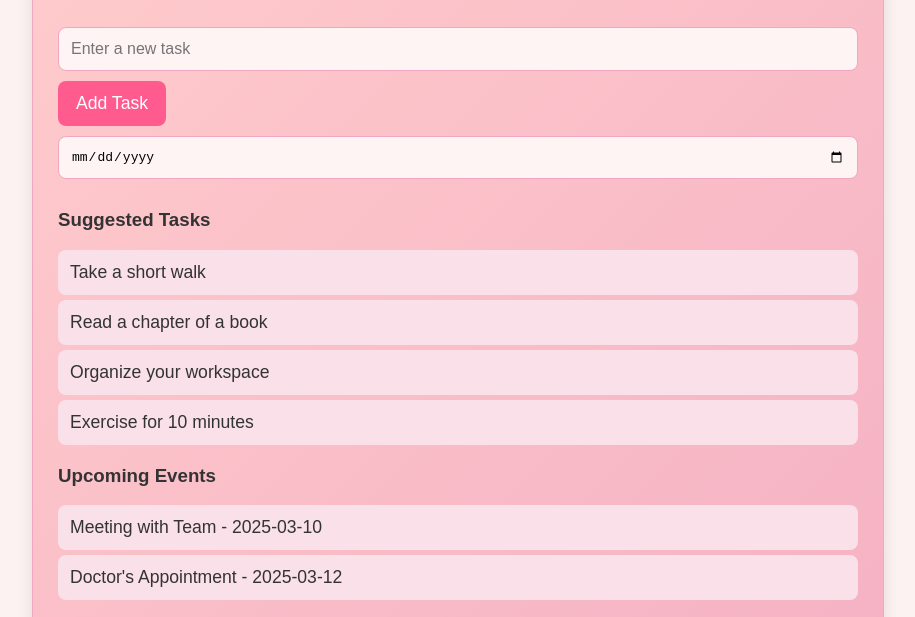
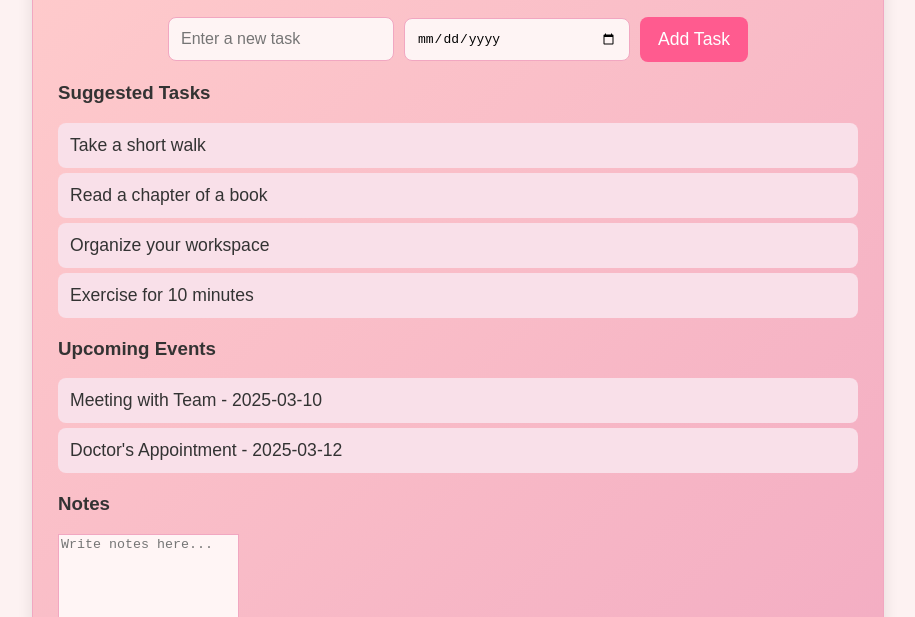
Before and after one commit to Thumekaxuba/My-To-Do-List, a website: page index.html in a window 1280 px wide. Shown: the part 121-738 px from the top of the page, without its empty margins (182-1097 px from the left). Drawn offline with Linux system fonts and the light colour scheme.

```diff
--- a/index.html
+++ b/index.html
@@ -10,14 +10,12 @@
   <div class="todo-container">
     <h1>To-Do List</h1>
 
-    <!-- Input field to add a new task -->
-    <input type="text" id="todo-input" placeholder="Enter a new task" />
-
-    <!-- Add Task button -->
-    <button id="add-todo">Add Task</button>
-
-    <!-- Calendar to select task date -->
-    <input type="date" id="task-date" />
+    <!-- Input field and calendar in one bar -->
+    <div class="task-input-bar">
+      <input type="text" id="todo-input" placeholder="Enter a new task" />
+      <input type="date" id="task-date" />
+      <button id="add-todo">Add Task</button>
+    </div>
 
     <!-- Section for Suggested Tasks -->
     <div id="suggested-tasks">
@@ -53,7 +51,7 @@
       <textarea id="weekly-goals" placeholder="Write your weekly goals..."></textarea>
     </div>
 
-    <!-- List of tasks -->
+    <!-- List of tasks (moved below Add Task button) -->
     <ul id="todo-list"></ul>
   </div>
 
--- a/style.css
+++ b/style.css
@@ -28,29 +28,24 @@
   margin-bottom: 20px;
 }
 
-/* Input Fields and Textareas */
+/* Task Input Bar (combining text input and date input) */
+.task-input-bar {
+  display: flex;
+  gap: 10px;  /* Space between input fields */
+  justify-content: center;
+  align-items: center;
+}
+
 input[type="text"],
-input[type="date"],
-textarea {
-  width: 100%;
+input[type="date"] {
   padding: 12px;
-  margin: 10px 0;
   border: 1px solid #f1a7c1;  /* Soft pink border */
   border-radius: 8px;
-  box-sizing: border-box;
   font-size: 1em;
   background-color: #fef4f4;  /* Light pink background */
+  width: 200px;
 }
 
-input[type="text"]:focus,
-input[type="date"]:focus,
-textarea:focus {
-  border-color: #ff5b8f;  /* Pink border on focus */
-  outline: none;
-  box-shadow: 0 0 8px rgba(255, 91, 143, 0.4);
-}
-
-/* Buttons */
 button {
   background-color: #ff5b8f;  /* Bright pink */
   color: white;
@@ -139,7 +134,7 @@
 
 body.focus-mode button,
 body.focus-mode #focus-mode {
-  background-color: #83a2d1;  /* Blue buttons */
+  background-color: #0066ff;  /* Blue buttons */
 }
 
 body.focus-mode #focus-mode.active {
```
